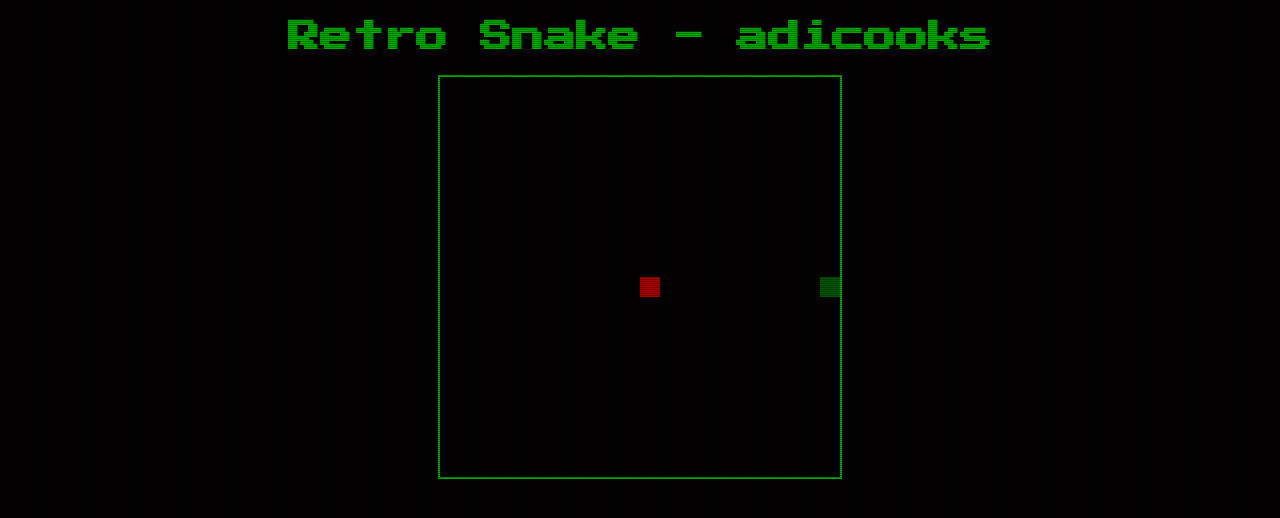
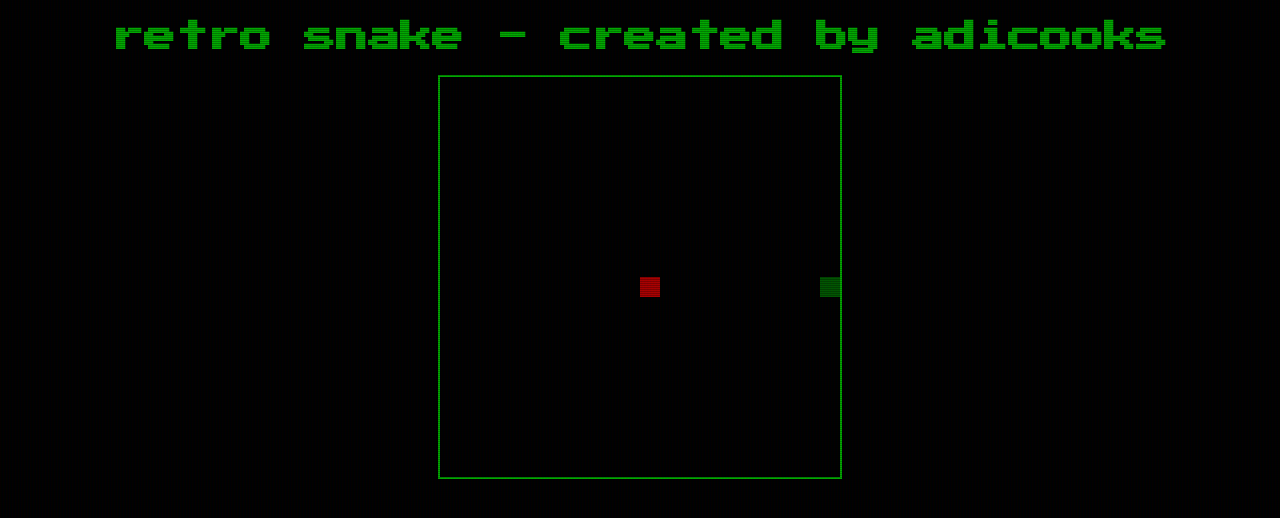
Before and after one commit to adicooks/snake, a plain HTML site: page index.html in a window 1280 px wide. Drawn offline with Linux system fonts and the light colour scheme.

Commit message:
final update

```diff
--- a/index.html
+++ b/index.html
@@ -8,7 +8,7 @@
     <link rel="stylesheet" href="style.css">
 </head>
 <body class="crt">
-    <h1>Retro Snake - adicooks</h1>
+    <h1>retro snake - created by adicooks</h1>
     <canvas id="gameCanvas" width="400" height="400"></canvas>
     <script src="script.js"></script>
 </body>
```
